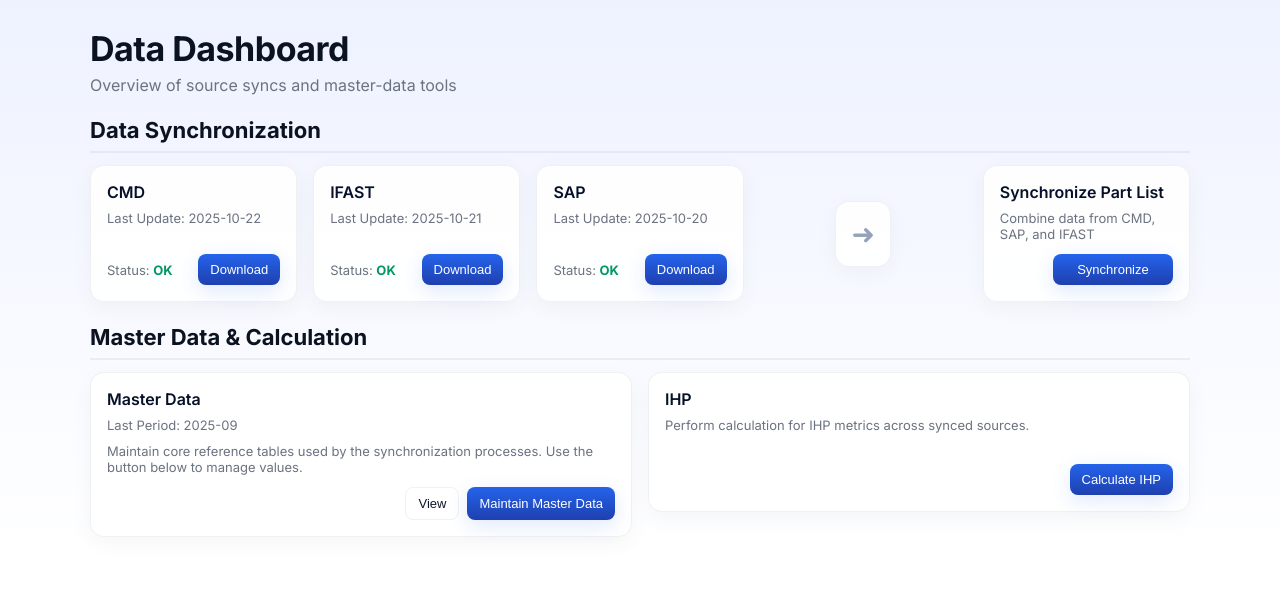
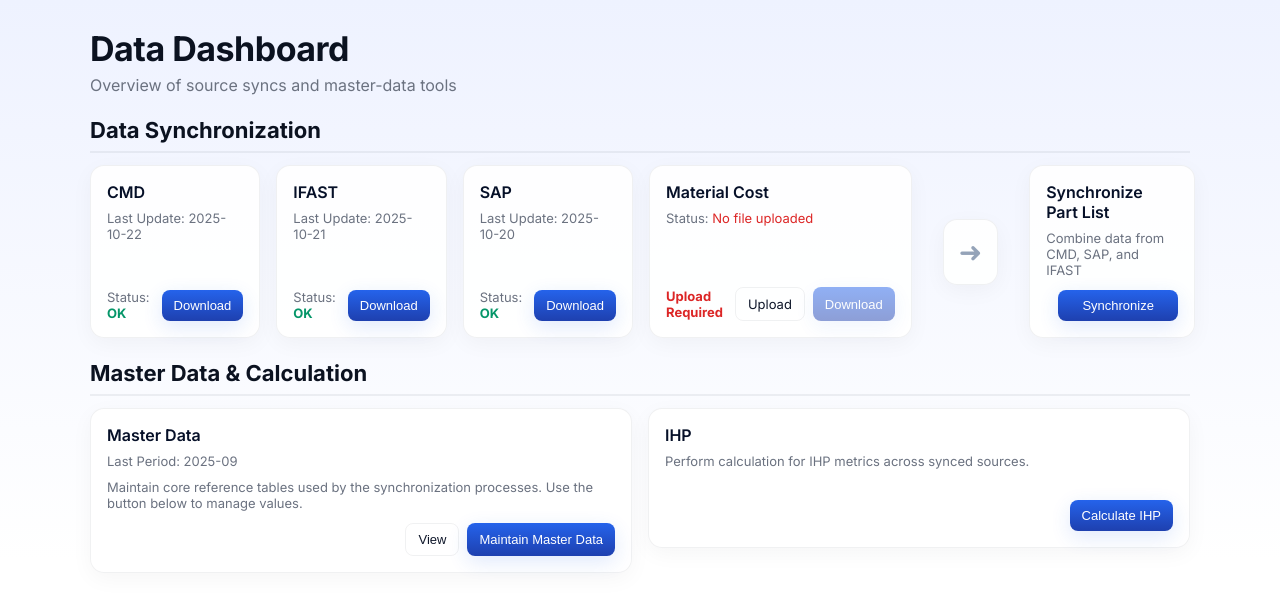
Before and after one commit to ari-fikri/finance-dashboard, a React (Vite) app: page / in a window 1280 px wide. Shown: the top 612 px of the page. Built offline with nearby package versions, Linux system fonts and the light colour scheme.

Commit message:
Add Upload Material Cost card

```diff
--- a/src/App.jsx
+++ b/src/App.jsx
@@ -15,6 +15,7 @@ export default function App() {
   const [isMaintaining, setIsMaintaining] = useState(false);
   const [isCalculating, setIsCalculating] = useState(false);
   const [ihpResult, setIhpResult] = useState(null);
+  const [uploadedFile, setUploadedFile] = useState(null);
   const navigate = useNavigate();
 
   function downloadSource(source) {
@@ -49,6 +50,44 @@ export default function App() {
     }, 1100);
   }
 
+  function handleFileUpload(event) {
+    const file = event.target.files[0];
+    if (file && (file.type === "application/vnd.ms-excel" || file.type === "application/vnd.openxmlformats-officedocument.spreadsheetml.sheet")) {
+      setUploadedFile({
+        name: file.name,
+        size: file.size,
+        uploadDate: new Date().toISOString(),
+      });
+      console.log("File uploaded:", file.name);
+      // Here you would typically upload the file to your server
+    } else {
+      alert("Please select a valid Excel file (.xls or .xlsx)");
+    }
+  }
+
+  function downloadMaterialData() {
+    if (!uploadedFile) {
+      alert("No file uploaded yet. Please upload an Excel file first.");
+      return;
+    }
+
+    // Create sample CSV data representing the uploaded material cost data
+    const csvContent = `Part Number,Material Type,Cost per Unit,Currency,Last Updated
+51011-KK050,Steel,15.25,USD,2025-10-22
+51012-KK050,Steel,15.25,USD,2025-10-22
+51201-KK010,Aluminum,8.75,USD,2025-10-21
+51205-KK010,Plastic,2.50,USD,2025-10-20
+51206-KK020,Steel,12.80,USD,2025-10-22`;
+
+    const blob = new Blob([csvContent], { type: "text/csv" });
+    const url = URL.createObjectURL(blob);
+    const a = document.createElement("a");
+    a.href = url;
+    a.download = "material-cost-data.csv";
+    a.click();
+    URL.revokeObjectURL(url);
+  }
+
   function HeaderActions() {
     const navigate = useNavigate();
     return (
@@ -81,7 +120,7 @@ export default function App() {
             className="grid-3"
             style={{
               display: "grid",
-              gridTemplateColumns: "repeat(5, 1fr)",
+              gridTemplateColumns: "repeat(6, 1fr)",
               gap: "16px",
               alignItems: "stretch",
             }}
@@ -115,6 +154,64 @@ export default function App() {
                 </div>
               </motion.div>
             ))}
+
+            {/* Material Cost Card */}
+            <motion.div
+              initial={{ opacity: 0, y: 6 }}
+              animate={{ opacity: 1, y: 0 }}
+              transition={{ duration: 0.28, delay: 0.12 }}
+              className="card"
+            >
+              <div>
+                <div className="title">Material Cost</div>
+                <div className="meta">
+                  {uploadedFile ? (
+                    <>File: <span>{uploadedFile.name}</span></>
+                  ) : (
+                    <>Status: <span style={{ color: "#dc2626" }}>No file uploaded</span></>
+                  )}
+                </div>
+                {uploadedFile && (
+                  <div className="small" style={{ marginTop: 8 }}>
+                    Uploaded: {new Date(uploadedFile.uploadDate).toLocaleDateString()}
+                  </div>
+                )}
+              </div>
+
+              <div className="card-footer">
+                <div className="small">
+                  {uploadedFile ? (
+                    <strong style={{ color: "#059669" }}>Ready</strong>
+                  ) : (
+                    <strong style={{ color: "#dc2626" }}>Upload Required</strong>
+                  )}
+                </div>
+                <div className="card-actions">
+                  <input
+                    type="file"
+                    accept=".xls,.xlsx"
+                    onChange={handleFileUpload}
+                    style={{ display: "none" }}
+                    id="material-cost-upload"
+                  />
+                  <label
+                    htmlFor="material-cost-upload"
+                    className="btn btn-ghost"
+                    style={{ cursor: "pointer" }}
+                  >
+                    Upload
+                  </label>
+                  <button
+                    onClick={downloadMaterialData}
+                    className="btn btn-primary"
+                    disabled={!uploadedFile}
+                    style={!uploadedFile ? { opacity: 0.5, cursor: "not-allowed" } : {}}
+                  >
+                    Download
+                  </button>
+                </div>
+              </div>
+            </motion.div>
 
             {/* Arrow Card */}
             <motion.div
```
